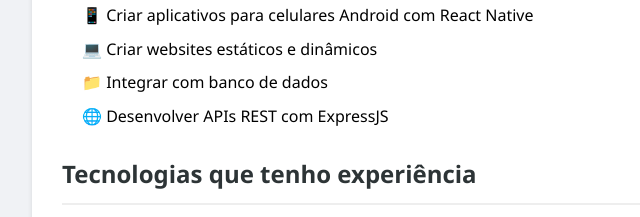
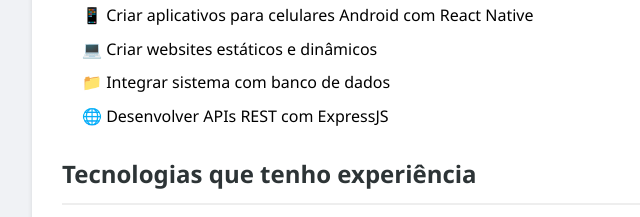
Before and after one commit to bernardoeuler/bernardoeuler, a plain HTML site: page index.html in a window 1280 px wide. Shown: the part 293-510 px from the top of the page, 208-848 px from the left. Drawn offline with Linux system fonts and the light colour scheme.

Commit message:
Update index.html

```diff
--- a/index.html
+++ b/index.html
@@ -83,7 +83,7 @@
             <ul>
                 <li>📱 Criar aplicativos para celulares Android com React Native</li>
                 <li>💻 Criar websites estáticos e dinâmicos</li>
-                <li>📁 Integrar com banco de dados</li>
+                <li>📁 Integrar sistema com banco de dados</li>
                 <li>🌐 Desenvolver APIs REST com ExpressJS</li>
             </ul>
         </section>
```
